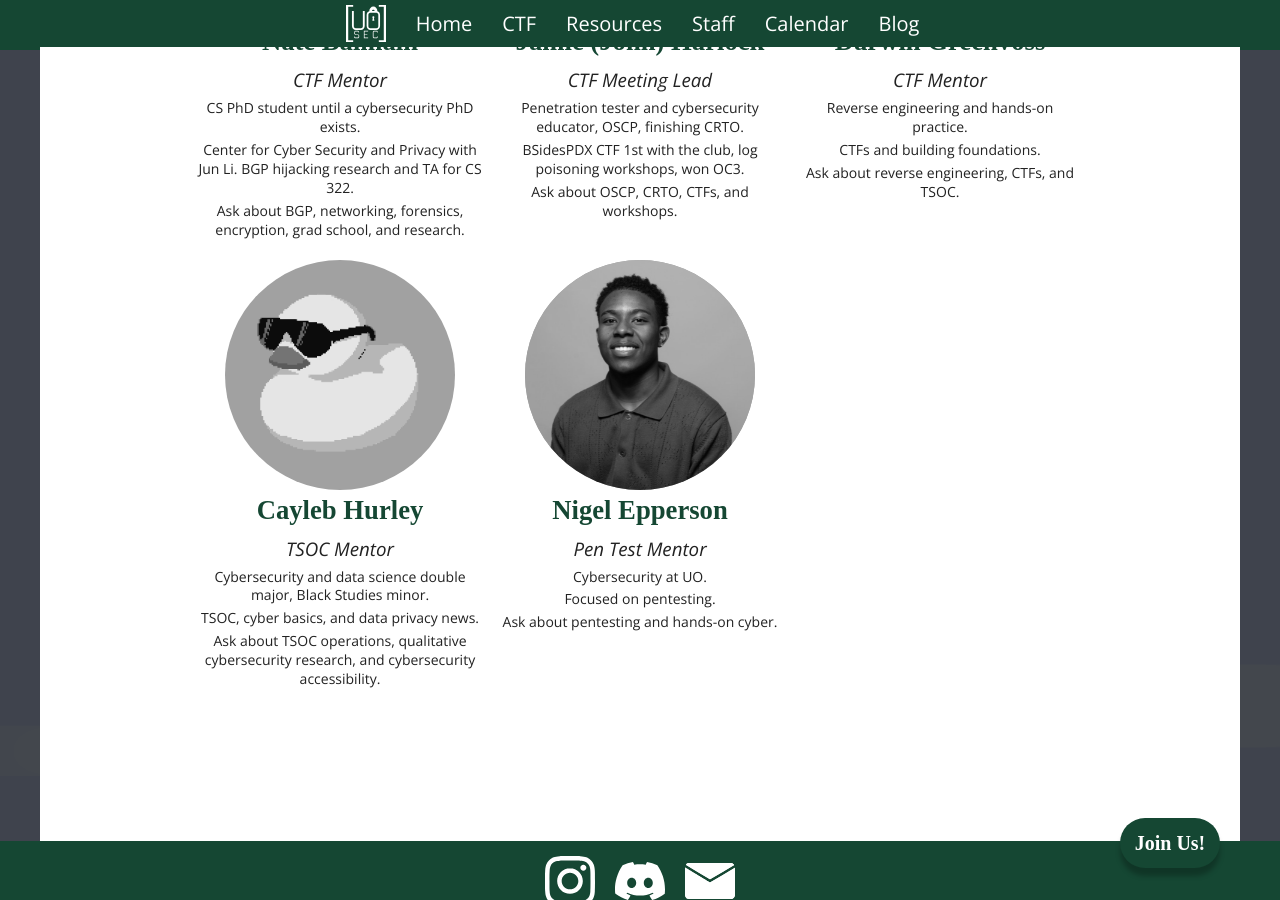
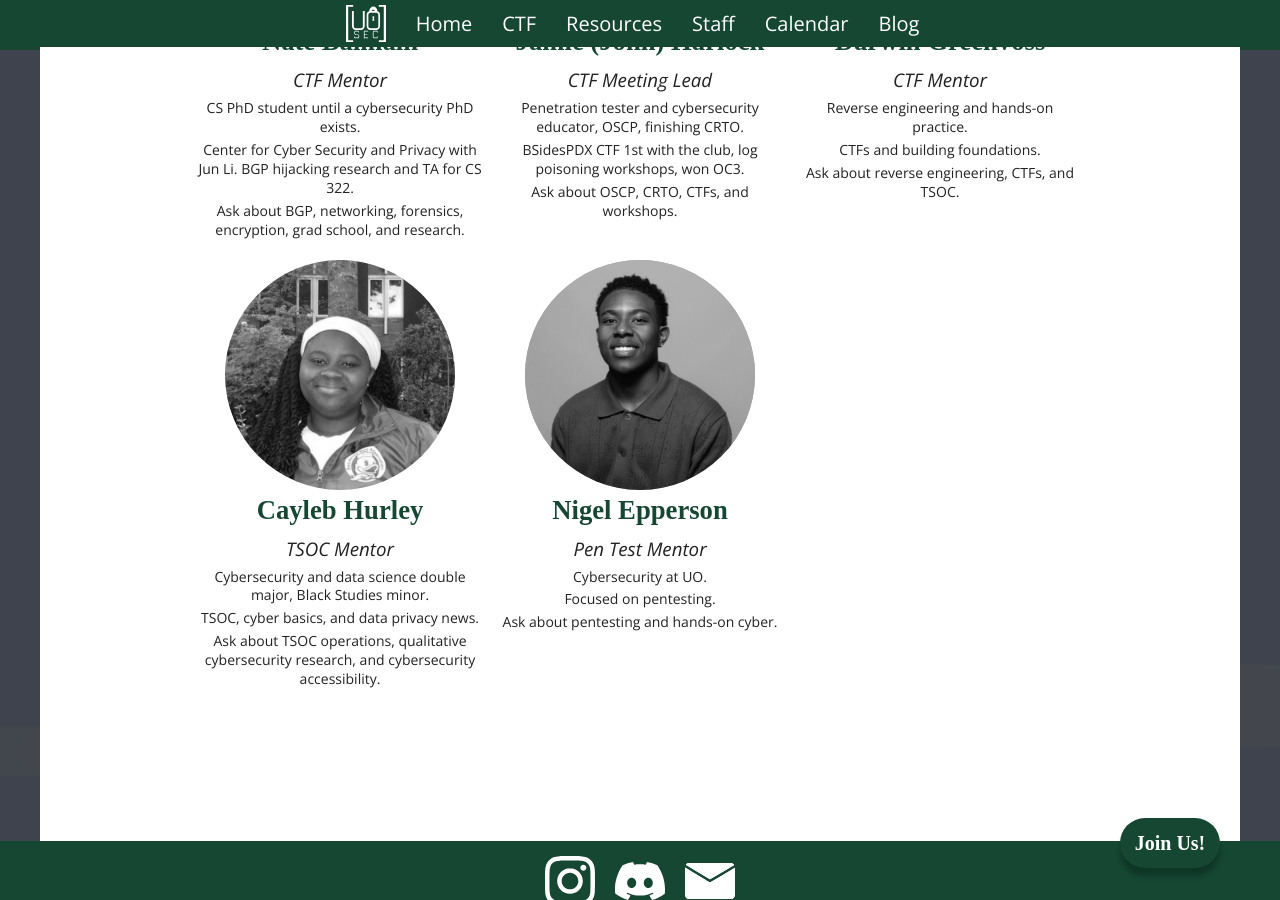
Before and after one commit to uocyb/uocyb.github.io, a Jekyll site: the page team.html, which Jekyll copies as it is, in a window 1280 px wide and 900 px high, scrolled down 975 px. Built offline with Jekyll 4.4.1, drawn with Linux system fonts in a browser that asks for light colours; some web fonts are replaced.

Commit message:
Name Docker guest Sam Platt and add Cayleb headshot.

```diff
--- a/calendar.html
+++ b/calendar.html
@@ -82,7 +82,7 @@
 								<div class="session-when">Oct 8</div>
 								<div class="session-body">
 									<strong>Docker Security</strong>
-									<span class="owner">Guest (Zoom)</span>
+									<span class="owner">Sam Platt (Zoom)</span>
 								</div>
 							</li>
 							<li>
--- a/team.html
+++ b/team.html
@@ -123,8 +123,7 @@
 
                 <div class="profile">
                     <div class="profile-image">
-                        <img src="/media/images/pixel-duck.png" alt="Cayleb Hurley" loading="lazy" style="width: 240px;
-       transform: translateX(-0) translateY(0) scale(.7); filter: contrast(1.5);">
+                        <img src="/media/images/caylebpfp.jpg" alt="Cayleb Hurley" loading="lazy" style="width: 240px; height: 240px; object-fit: cover; object-position: center center;">
                     </div>
                     <h2 class="name">Cayleb Hurley</h2>
                     <h3 class="role">TSOC Mentor</h3>
```
Also changed, not shown: media/images/caylebpfp.jpg (added).
